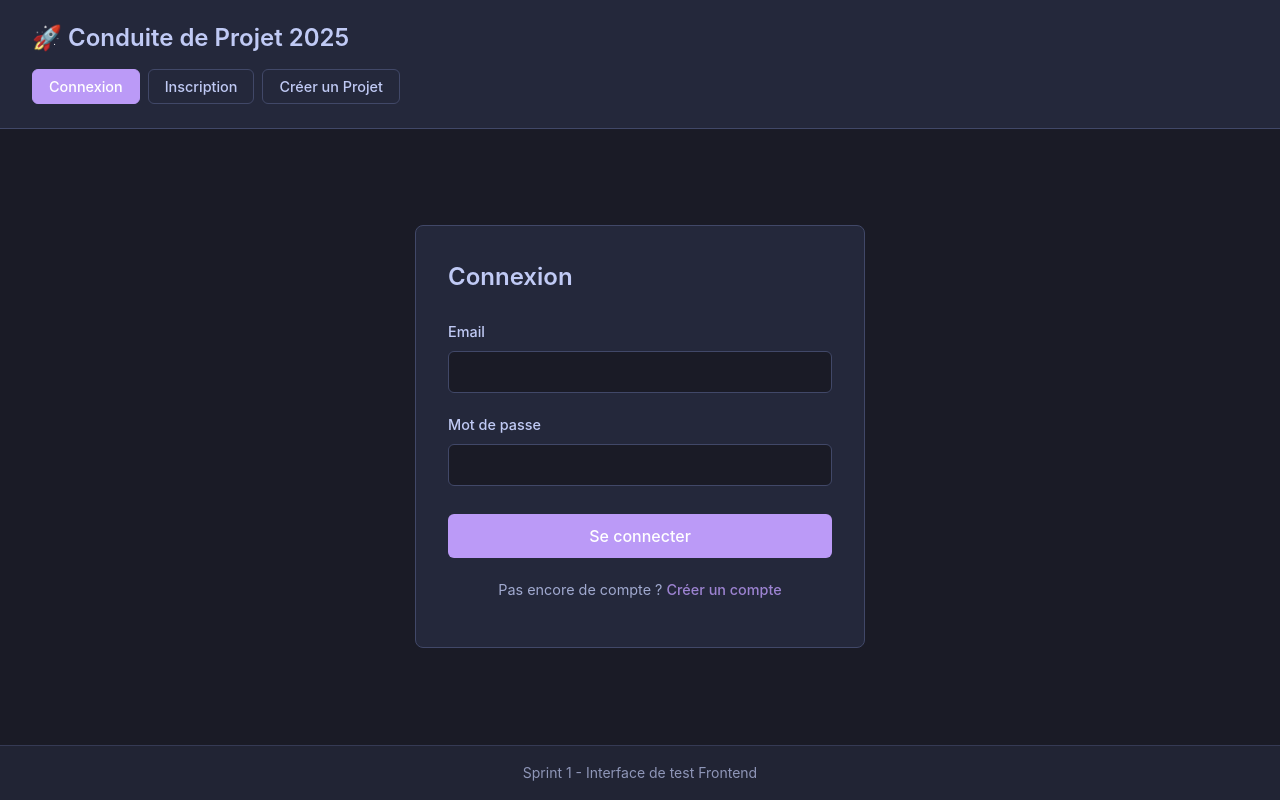
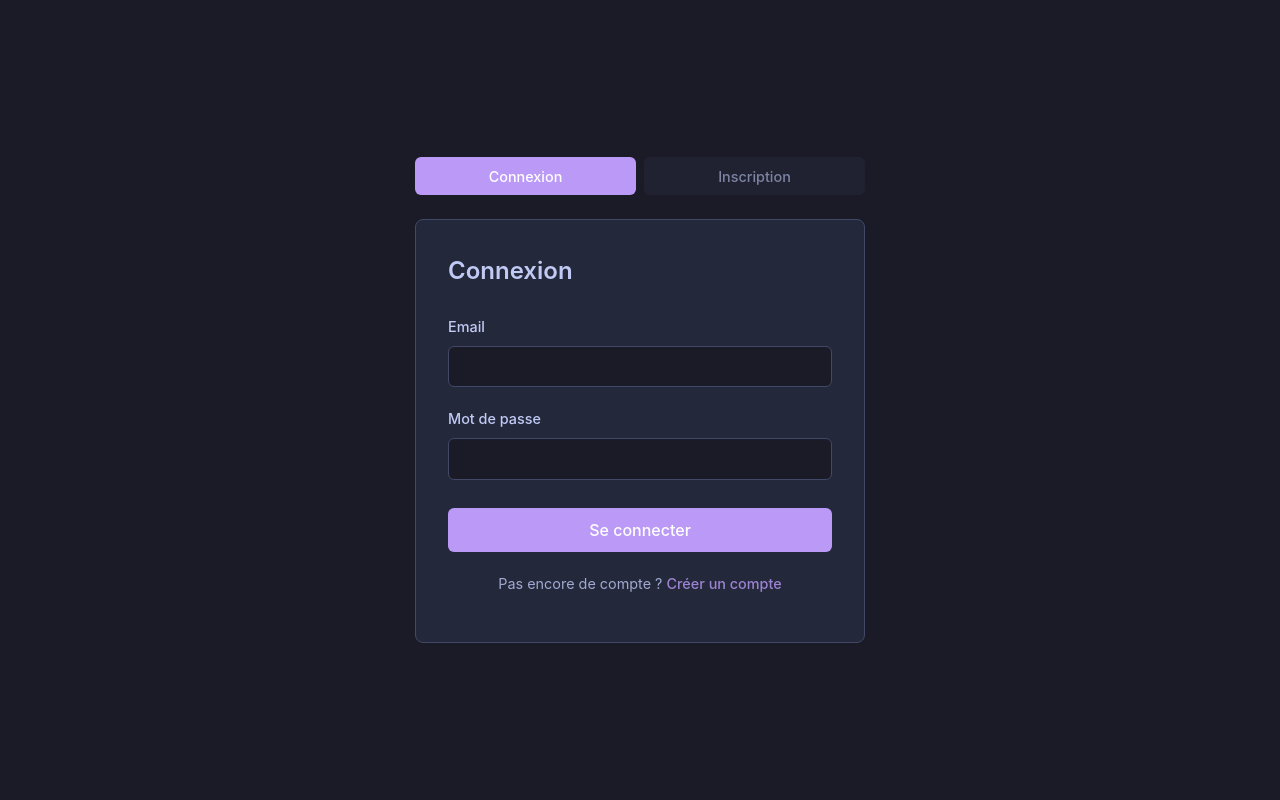
Before and after one commit to Tourlat/Conduite_de_projet_2025_Dev, a Vue app in the folder frontend/: page / in a window 1280 px wide. Built offline with nearby package versions, Linux system fonts and the light colour scheme.

Commit message:
Refactor AuthTestInterface component to streamline layout and remove unused project creation functionality

```diff
--- a/frontend/src/components/AuthTestInterface.vue
+++ b/frontend/src/components/AuthTestInterface.vue
@@ -1,8 +1,7 @@
 <template>
   <div id="auth-test-interface">
-    <header>
-      <h1>🚀 Conduite de Projet 2025</h1>
-      <nav>
+    <div class="container">
+      <nav class="tabs">
         <button
           @click="currentView = 'login'"
           :class="{ active: currentView === 'login' }"
@@ -15,16 +14,8 @@
         >
           Inscription
         </button>
-        <button
-          @click="currentView = 'project'"
-          :class="{ active: currentView === 'project' }"
-        >
-          Créer un Projet
-        </button>
       </nav>
-    </header>
 
-    <main>
       <div class="form-container">
         <LoginForm
           v-if="currentView === 'login'"
@@ -36,17 +27,8 @@
           v-if="currentView === 'register'"
           @register="handleRegister"
         />
-
-        <CreateProjectForm
-          v-if="currentView === 'project'"
-          @createProject="handleCreateProject"
-        />
       </div>
-    </main>
-
-    <footer>
-      <p>Sprint 1 - Interface de test Frontend</p>
-    </footer>
+    </div>
   </div>
 </template>
 
@@ -54,7 +36,6 @@
 import { ref } from 'vue'
 import LoginForm from './LoginForm.vue'
 import RegisterForm from './RegisterForm.vue'
-import CreateProjectForm from './CreateProjectForm.vue'
 
 type View = 'login' | 'register' | 'project'
 
@@ -71,25 +52,19 @@ interface RegisterData {
   password: string
 }
 
-interface ProjectData {
-  name: string
-  description: string
-}
-
 const handleLogin = async (data: LoginData) => {
   console.log('Login attempt with:', data)
   try {
-    // TODO: Remplacer par un véritable appel API POST /api/auth/login
-    // const response = await fetch('/api/auth/login', {
-    //   method: 'POST',
-    //   headers: { 'Content-Type': 'application/json' },
-    //   body: JSON.stringify(data)
-    // })
-    // const result = await response.json()
-    // if (response.ok) {
-    //   localStorage.setItem('token', result.token)
-    //   // Redirection vers le dashboard
-    // }
+    const response = await fetch('/api/auth/login', {
+       method: 'POST',
+       headers: { 'Content-Type': 'application/json' },
+       body: JSON.stringify(data)
+    })
+    const result = await response.json()
+    if (response.ok) {
+      localStorage.setItem('token', result.token)
+      //   // Redirection vers le dashboard
+    }
 
     alert(`Connexion avec: ${data.email}`)
   } catch (error) {
@@ -101,19 +76,19 @@ const handleLogin = async (data: LoginData) => {
 const handleRegister = async (data: RegisterData) => {
   console.log('Registration attempt with:', data)
   try {
-    // TODO: Remplacer par un véritable appel API POST /api/utilisateurs/inscription
-    // const response = await fetch('/api/utilisateurs/inscription', {
-    //   method: 'POST',
-    //   headers: { 'Content-Type': 'application/json' },
-    //   body: JSON.stringify(data)
-    // })
-    // const result = await response.json()
-    // if (response.ok) {
-    //   alert('Inscription réussie !')
-    //   currentView.value = 'login'
-    // } else if (response.status === 409) {
-    //   alert('Cet email existe déjà')
-    // }
+    const response = await fetch('/api/utilisateurs/inscription', {
+        method: 'POST',
+headers: { 'Content-Type': 'application/json' },
+        body: JSON.stringify(data)
+    })
+
+    const result = await response.json()
+    if (result.ok) {
+      alert('Inscription réussie !')
+      currentView.value = 'login'
+    } else if (response.status === 409) {
+      alert('Cet email existe déjà')
+    }
 
     alert(`Inscription réussie pour: ${data.nom}`)
     currentView.value = 'login'
@@ -122,90 +97,51 @@ const handleRegister = async (data: RegisterData) => {
     alert('Erreur lors de l\'inscription')
   }
 }
-
-const handleCreateProject = async (data: ProjectData) => {
-  console.log('Project creation with:', data)
-  try {
-    // TODO: Remplacer par un véritable appel API POST /api/projets avec JWT
-    // const token = localStorage.getItem('token')
-    // const response = await fetch('/api/projets', {
-    //   method: 'POST',
-    //   headers: {
-    //     'Content-Type': 'application/json',
-    //     'Authorization': `Bearer ${token}`
-    //   },
-    //   body: JSON.stringify(data)
-    // })
-    // const result = await response.json()
-    // if (response.ok) {
-    //   alert(`Projet créé: ${result.nom}`)
-    //   // Redirection vers la page du projet ou liste des projets
-    // }
-
-    alert(`Projet créé: ${data.name}`)
-  } catch (error) {
-    console.error('Erreur de création de projet:', error)
-    alert('Erreur lors de la création du projet')
-  }
-}
 </script>
 
 <style scoped>
 #auth-test-interface {
   min-height: 100vh;
   display: flex;
-  flex-direction: column;
+  align-items: center;
+  justify-content: center;
   background: var(--terminal-bg);
+  padding: 2rem;
 }
 
-header {
-  background: var(--terminal-hover);
-  border-bottom: 1px solid var(--terminal-border);
-  padding: 1.5rem 2rem;
+.container {
+  width: 100%;
+  max-width: 450px;
 }
 
-header h1 {
-  margin: 0 0 1rem 0;
-  font-size: 1.5rem;
-  font-weight: 600;
-  color: var(--terminal-fg);
+.tabs {
+  display: flex;
+  gap: 0.5rem;
+  margin-bottom: 1.5rem;
 }
 
-nav {
-  display: flex;
-  gap: 0.5rem;
-  flex-wrap: wrap;
-}
-
-nav button {
-  padding: 0.5rem 1rem;
-  border: 1px solid var(--terminal-border);
-  background: transparent;
+.tabs button {
+  flex: 1;
+  padding: 0.65rem 1rem;
+  border: none;
+  background: var(--terminal-hover);
   color: var(--terminal-fg);
   border-radius: 6px;
   cursor: pointer;
   font-size: 0.9rem;
   font-weight: 500;
   transition: all 0.2s ease;
+  opacity: 0.6;
 }
 
-nav button:hover {
-  background: var(--terminal-hover);
-  border-color: var(--terminal-accent);
+.tabs button:hover {
+  opacity: 0.8;
 }
 
-nav button.active {
+.tabs button.active {
   background: var(--terminal-accent);
   color: white;
-  border-color: var(--terminal-accent);
-}
-
-main {
-  flex: 1;
-  display: flex;
-  align-items: center;
-  justify-content: center;
-  padding: 2rem;
+  opacity: 1;
 }
 
 .form-container {
@@ -213,21 +149,5 @@ main {
   padding: 2rem;
   border-radius: 8px;
   border: 1px solid var(--terminal-border);
-  width: 100%;
-  max-width: 450px;
-}
-
-footer {
-  background: var(--terminal-hover);
-  border-top: 1px solid var(--terminal-border);
-  color: var(--terminal-fg);
-  text-align: center;
-  padding: 1rem;
-  font-size: 0.875rem;
-  opacity: 0.7;
-}
-
-footer p {
-  margin: 0;
 }
 </style>
```
